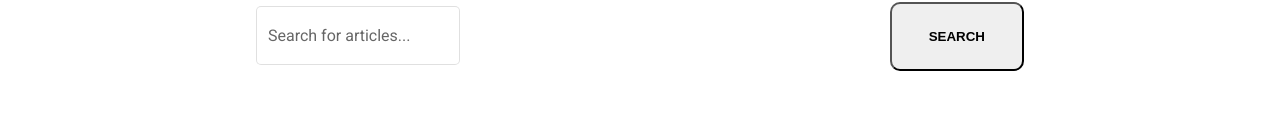
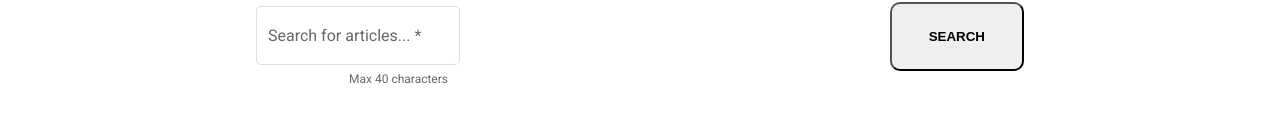
Before and after one commit to AisteBa/gnews-app, an Angular app: page / in a window 1280 px wide. Shown: the part 165-300 px from the top of the page. Built offline with nearby package versions, Linux system fonts and the light colour scheme.

Commit message:
input hint added

```diff
--- a/src/app/components/articles-search/articles-search.component.html
+++ b/src/app/components/articles-search/articles-search.component.html
@@ -7,7 +7,8 @@
     <div class="input-field">
       <mat-form-field appearance="outline">
         <mat-label>Search for articles...</mat-label>
-        <input type="text" #input matInput placeholder="Search for articles..." />
+        <input type="text" #input matInput required placeholder="Search for articles..." />
+        <mat-hint align="end">Max 40 characters</mat-hint>
       </mat-form-field>
     </div>
     <button mat-rised-button type="button" (click)="onSearch(input.value)">SEARCH</button>
--- a/src/app/components/articles-search/articles-search.component.ts
+++ b/src/app/components/articles-search/articles-search.component.ts
@@ -1,5 +1,4 @@
 import { Component, OnInit, Input } from '@angular/core';
-import { FormGroup, Validators } from '@angular/forms';
 import { SearchResult } from 'src/app/domain/SearchResult';
 import { ApiService } from 'src/app/services/api.service';
 
```
